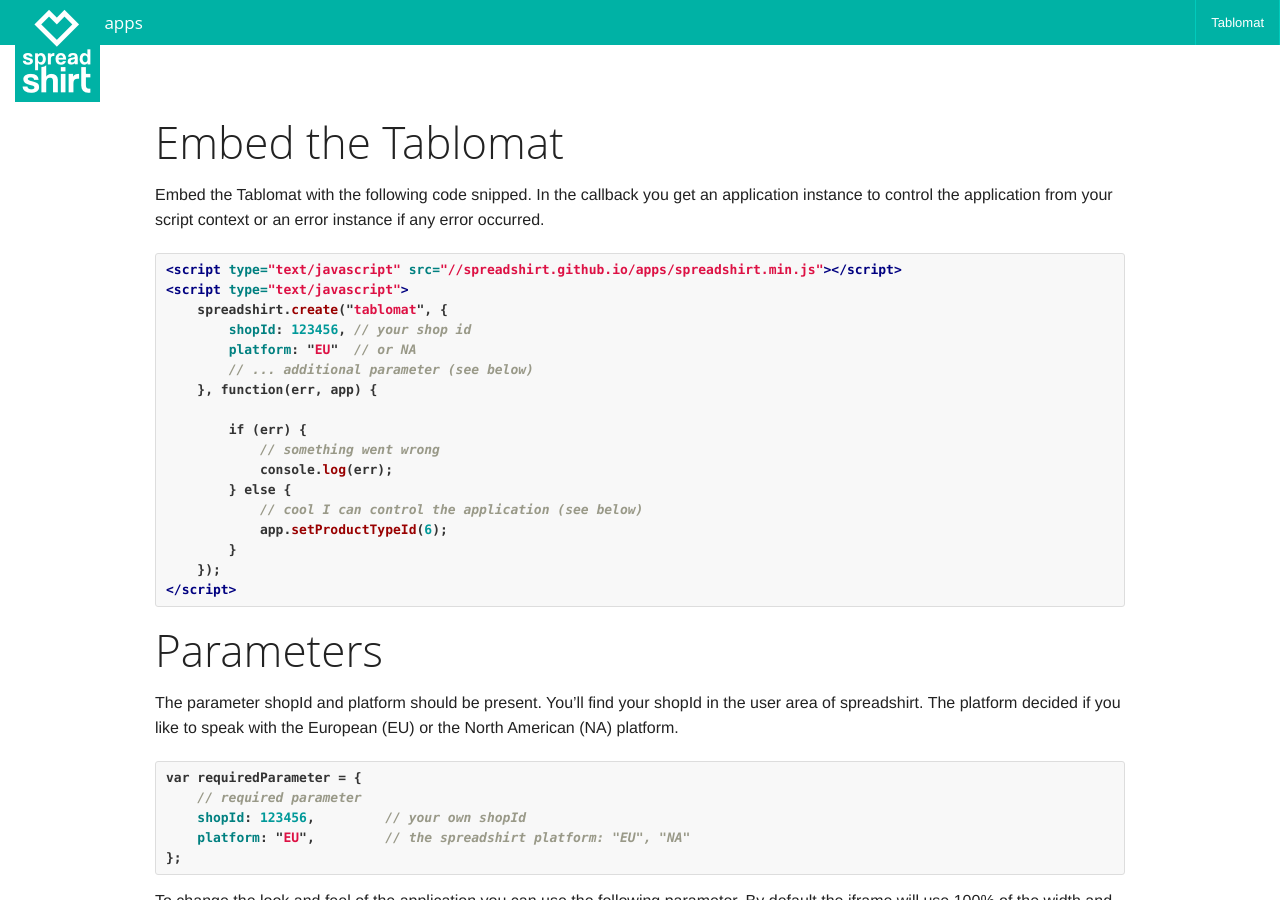
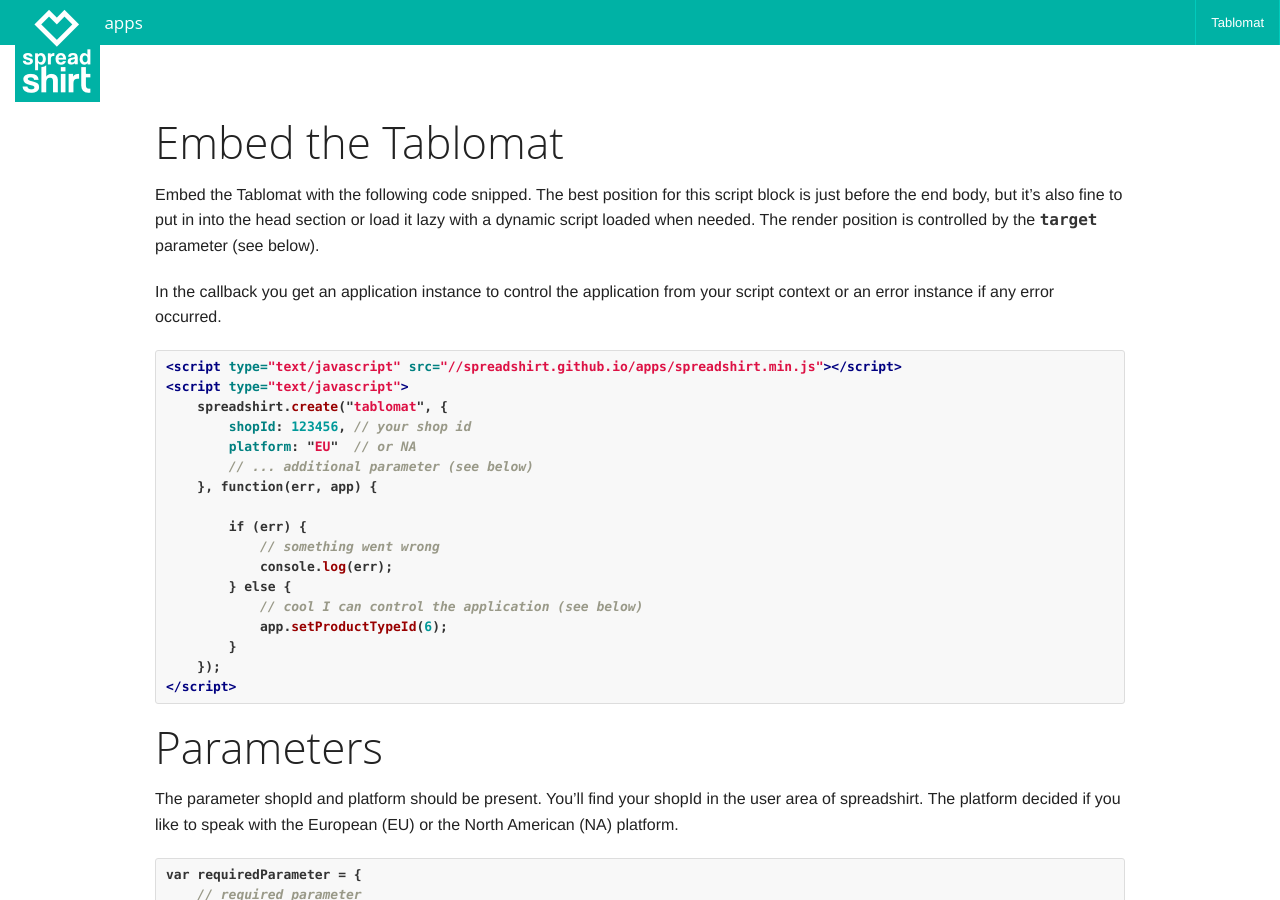
Before and after one commit to spreadshirt/apps, a Jekyll site: the page built from tablomat.md, in a window 1280 px wide and 900 px high. Built offline with Jekyll 4.4.1, drawn with Linux system fonts in a browser that asks for light colours; Markdown is read by kramdown in place of the engine named in the settings.

Commit message:
Added section where to place the script block

````diff
--- a/tablomat.md
+++ b/tablomat.md
@@ -6,9 +6,11 @@
 Embed the Tablomat
 ===
 
-Embed the Tablomat with the following code snipped. In the callback you get an application
-instance to control the application from your script context or an error instance if any
-error occurred.
+Embed the Tablomat with the following code snipped. The best position for this script block is just before the end body, but it's also fine to put in into the head section or load it lazy with a dynamic script loaded when needed. The render position is controlled by the `target` parameter (see below).
+
+
+In the callback you get an application instance to control the application from your script context or an
+error instance if any error occurred.
 
 ```html
 <script type="text/javascript" src="//spreadshirt.github.io/apps/spreadshirt.min.js"></script>
````
